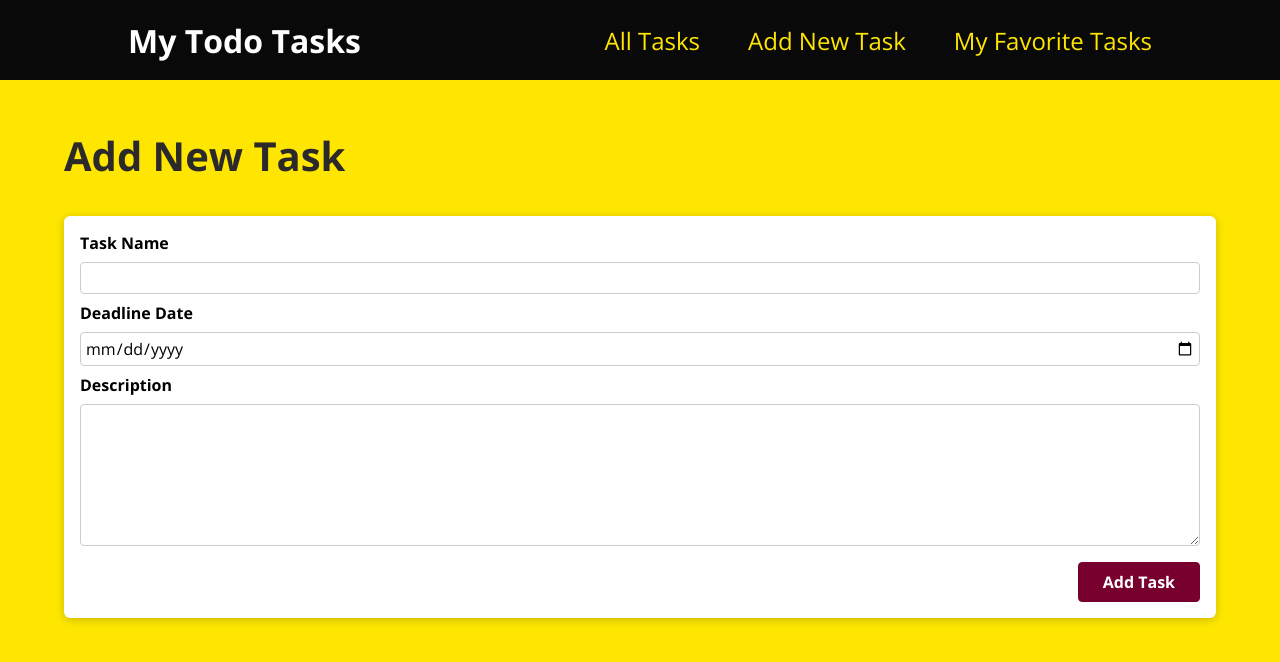
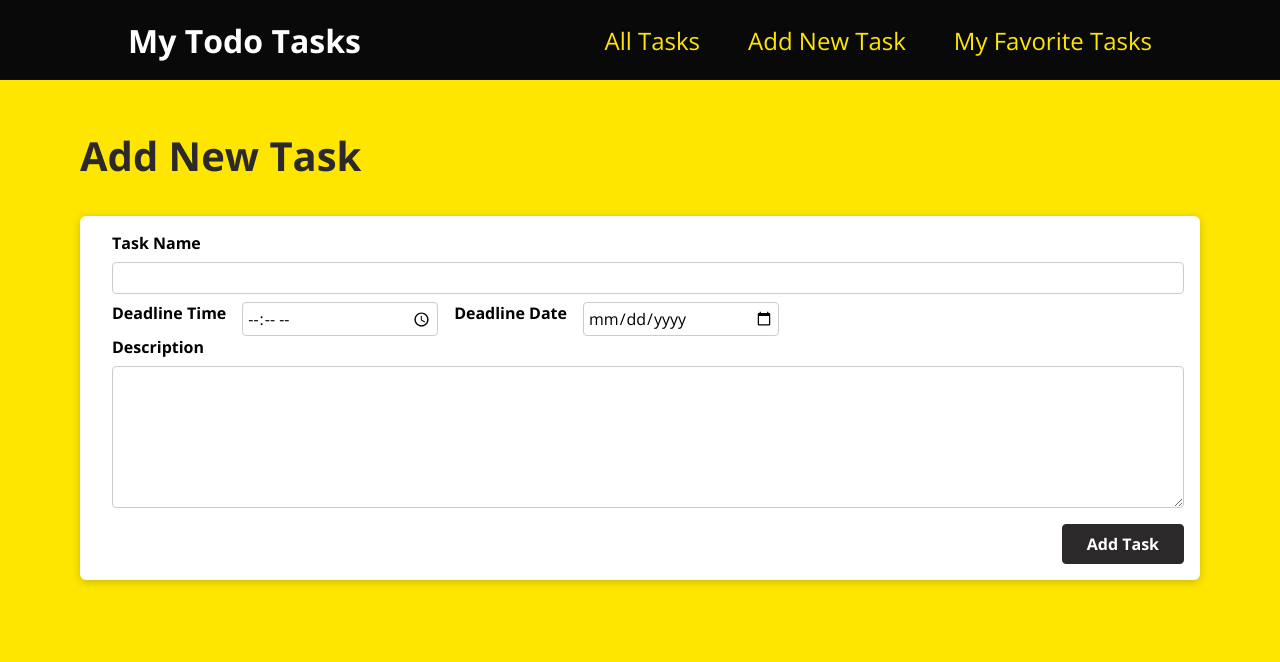
Before and after one commit to NalinSa/task-schedule-app-REACT, a React (Create React App) app: page /add-new-task in a window 1280 px wide. Shown: the top 662 px of the page. Built offline with nearby package versions, Linux system fonts and the light colour scheme.

Commit message:
edit design

```diff
--- a/src/components/layout/Layout.module.css
+++ b/src/components/layout/Layout.module.css
@@ -1,5 +1,5 @@
 .main {
     margin: 3rem auto;
     width: 90%;
-    max-width: 90rem;
+    max-width: 70rem;
   }
--- a/src/components/tasks/TaskBlock.js
+++ b/src/components/tasks/TaskBlock.js
@@ -5,15 +5,15 @@ function TaskBlock(props) {
     <li className={style.item}>
       <Card>
         <div className={style.content}>
-          <h3>TASK: {props.name}</h3>
+          <h3>{props.name}</h3>
           <div>
-            <h4>DEADLINE: </h4>
-            <p>
-              {props.deadlineday}/{props.deadlinemonth}/{props.deadlineyear}
-            </p>
+            <h4>DEADLINE TIME:</h4>
+            <p>{props.time}</p>
+            <h4>DATE: </h4>
+            <p>{props.deadline} </p>
           </div>
           <div>
-            <h4>DESCRIPTION: </h4>
+            <h4>DESCRIPTION:</h4>
             <p> {props.description}</p>
           </div>
         </div>
--- a/src/components/tasks/TaskBlock.module.css
+++ b/src/components/tasks/TaskBlock.module.css
@@ -1,7 +1,7 @@
 .item {
   margin: 1rem 0;
-  min-width: 30rem;
-  max-width: 40rem;
+  min-width: 27rem;
+  max-width: 35rem;
   display: inline-block;
   padding: 1rem;
 }
@@ -18,12 +18,13 @@
   text-align: center;
 }
 .content h4 {
+  padding: 0.7rem;
   font-size: 1rem;
   color: #2c292b;
   display: inline;
 }
 .content p {
-  color: #2c292b;
+  color: #005EC2;
   display: inline;
 }
 
--- a/src/components/tasks/TaskForm.js
+++ b/src/components/tasks/TaskForm.js
@@ -1,21 +1,49 @@
 import Card from "../ui/Card";
 import style from "./TaskForm.module.css";
+import { useRef } from "react";
 
 function TaskForm() {
+  const nameInput = useRef();
+  const timeInput = useRef();
+  const deadlineInput = useRef();
+  const descriptionInput = useRef();
+
+  function submitHandler(event) {
+    event.preventDefault();
+    const enteredName = nameInput.current.value;
+    const enteredTime = timeInput.current.value;
+    const enteredDeadline = deadlineInput.current.value;
+    const enteredDescription = descriptionInput.current.value;
+
+    const taskData = {
+      name: enteredName,
+      time: enteredTime,
+      deadline: enteredDeadline,
+      description: enteredDescription,
+    };
+    console.log(taskData);
+  }
   return (
     <Card>
-      <form className={style.form}>
+      <form className={style.form} onSubmit={submitHandler}>
         <div className={style.control}>
           <label htmlFor="name">Task Name</label>
-          <input type="text" required id="name"></input>
+          <input type="text" required id="name" ref={nameInput}></input>
         </div>
-        <div className={style.control}>
+        <div className={style.date}>
+          <label htmlFor="time">Deadline Time</label>
+          <input type="time" id="time" ref={timeInput}></input>
           <label htmlFor="deadline">Deadline Date</label>
-          <input type="date" id="deadline"></input>
+          <input type="date" id="deadline" ref={deadlineInput}></input>
         </div>
         <div className={style.control}>
           <label htmlFor="description">Description</label>
-          <textarea id="description" required rows="6"></textarea>
+          <textarea
+            id="description"
+            required
+            rows="6"
+            ref={descriptionInput}
+          ></textarea>
         </div>
         <div className={style.actions}>
           <button>Add Task</button>
--- a/src/components/tasks/TaskForm.module.css
+++ b/src/components/tasks/TaskForm.module.css
@@ -1,8 +1,24 @@
 .form {
   padding: 1rem;
 }
-
+.date {
+  display: flex;
+}
+.date label {
+  font-weight: bold;
+  margin-bottom: 0.5rem;
+  padding-right: 1rem;
+  padding-left: 1rem;
+}
+.date input {
+  font: inherit;
+  border-radius: 4px;
+  border: 1px solid #ccc;
+  padding: 0.25rem;
+  width: 18%;
+}
 .control {
+  padding-left: 1rem;
   margin-bottom: 0.5rem;
 }
 
@@ -30,16 +46,16 @@
 .actions button {
   font: inherit;
   cursor: pointer;
-    background-color: #77002e;
+  background-color: #2c292b;
   color: white;
   padding: 0.5rem 1.5rem;
-    border: 1px solid #77002e;
+  border: 1px solid #2c292b;
   border-radius: 4px;
   font-weight: bold;
 }
 
 .actions button:hover,
 .actions button:active {
-    background-color: #a50e48;
-    border-color: #a50e48;
+  background-color: #005ec2;
+  border-color: #005ec2;
 }
--- a/src/components/tasks/TaskList.js
+++ b/src/components/tasks/TaskList.js
@@ -8,9 +8,8 @@ function TaskList(props) {
           key={task.id}
           id={task.id}
           name={task.name}
-          deadlineday={task.deadlineday}
-          deadlinemonth={task.deadlinemonth}
-          deadlineyear={task.deadlineyear}
+          time={task.time}
+          deadline={task.deadline}
           description={task.description}
         />
       ))}
--- a/src/pages/AllTasks.js
+++ b/src/pages/AllTasks.js
@@ -3,45 +3,40 @@ const DATA = [
   {
     id: "id1",
     name: "Clean the dishes",
-    deadlineday: "01",
-    deadlinemonth: "01",
-    deadlineyear: "2021",
+    time: "00:35",
+    deadline: "2022-12-07",
     description:
       "mom will kill you if you do not finish it--------------------------------------------------------------------------------------------------------------",
   },
   {
-    id: "id2",
-    name: "Learn React",
-    deadlineday: "02",
-    deadlinemonth: "02",
-    deadlineyear: "2022",
-    description: "it's interesting!",
+    id: "id5",
+    name: "Clean the dishes",
+    time: "00:35",
+    deadline: "2022-12-07",
+    description:
+      "mom will kill you if you do not finish it--------------------------------------------------------------------------------------------------------------",
   },
   {
     id: "id3",
     name: "Learn React",
-    deadlineday: "02",
-    deadlinemonth: "02",
-    deadlineyear: "2022",
+    time: "00:35",
+    deadline: "2022-12-07",
     description: "it's interesting!",
   },
   {
     id: "id4",
     name: "Learn React",
-    deadlineday: "02",
-    deadlinemonth: "02",
-    deadlineyear: "2022",
+    time: "00:35",
+    deadline: "2022-12-07",
     description: "it's interesting!",
   },
   {
-    id: "id5",
-    name: "Clean the dishes",
-    deadlineday: "01",
-    deadlinemonth: "01",
-    deadlineyear: "2021",
-    description:
-      "mom will kill you if you do not finish it--------------------------------------------------------------------------------------------------------------",
-  },
+    id: "id7",
+    name: "Learn React",
+    time: "00:35",
+    deadline: "2022-12-07",
+    description: "it's interesting!",
+  }
 ];
 function AllTasks() {
   return (
```
Lines whose indentation alone changed are shown as unchanged.
